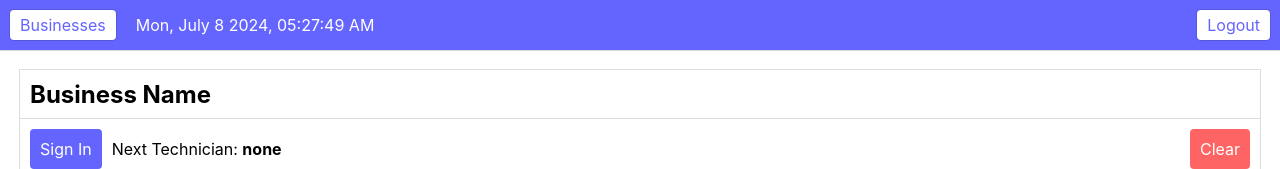
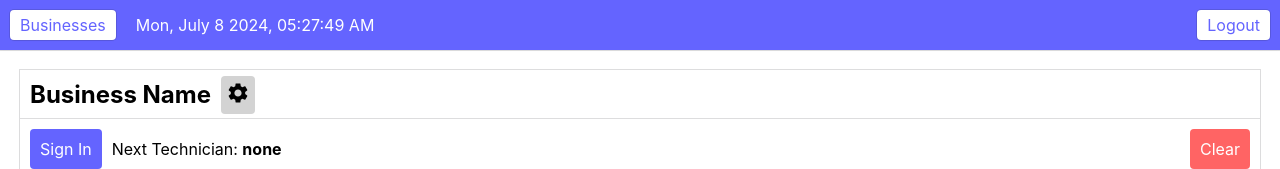
Before and after one commit to sammypham/turn-manager, a React (Create React App) app: page /home/1 in a window 1280 px wide. Shown: the top 169 px of the page. Built offline with nearby package versions, Linux system fonts and the light colour scheme; no server answers.

Commit message:
business settings button frontend

```diff
--- a/src/pages/Home/Home.css
+++ b/src/pages/Home/Home.css
@@ -2,6 +2,17 @@
     font-size: 24px;
     font-weight: bolder;
     padding: 10px;
+}
+
+.home__business-edit-button {
+    background-color: lightgray;
+    padding: 5px;
+    border-radius: var(--border-radius-small);
+    transition: filter 0.2s;
+}
+
+.home__business-edit-button:hover {
+    filter: brightness(0.8);
 }
 
 .home__turn-tracker-container {
--- a/src/pages/Home/Home.js
+++ b/src/pages/Home/Home.js
@@ -12,6 +12,8 @@ import { BusinessesContext } from "../../context/BusinessesProvider.js";
 import { TurnManagerContext } from "../../context/TurnManagerProvider.js";
 
 import { io } from "socket.io-client";
+
+import SettingsIcon from '@mui/icons-material/Settings';
 
 const Home = () => {
     const { business_id } = useParams();
@@ -157,16 +159,21 @@ const Home = () => {
         openServicesModal();
     }
 
-
     if (business_id) {
         return (
             <>
                 <SignInModal isOpen={signInModalOpen} onClose={closeSignInModal} />
                 <ServicesModal isOpen={servicesModalOpen} onClose={closeServicesModal} />
                 <div className="home__turn-tracker-container">
-                    <div className="home__business-name">
-                        {currentBusiness ? currentBusiness.name : "Business Name"}
+                    <div style={{ display: "flex", flexDirection: "row", alignItems: "center" }}>
+                        <div className="home__business-name">
+                            {currentBusiness ? currentBusiness.name : "Business Name"}
+                        </div>
+                        <button className="home__business-edit-button">
+                            <SettingsIcon />
+                        </button>
                     </div>
+
                     <div className="home__turn-tracker-header">
                         <button
                             onClick={openSignInModal}
```
